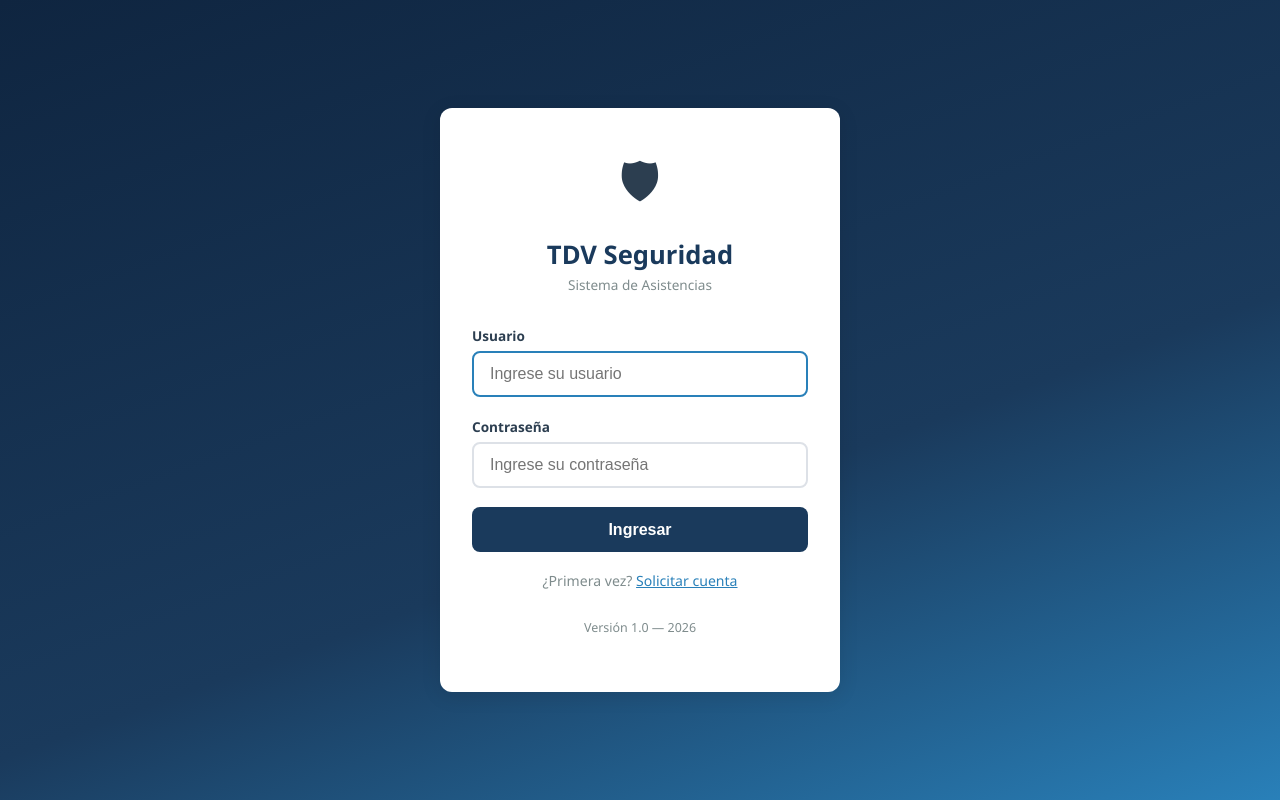
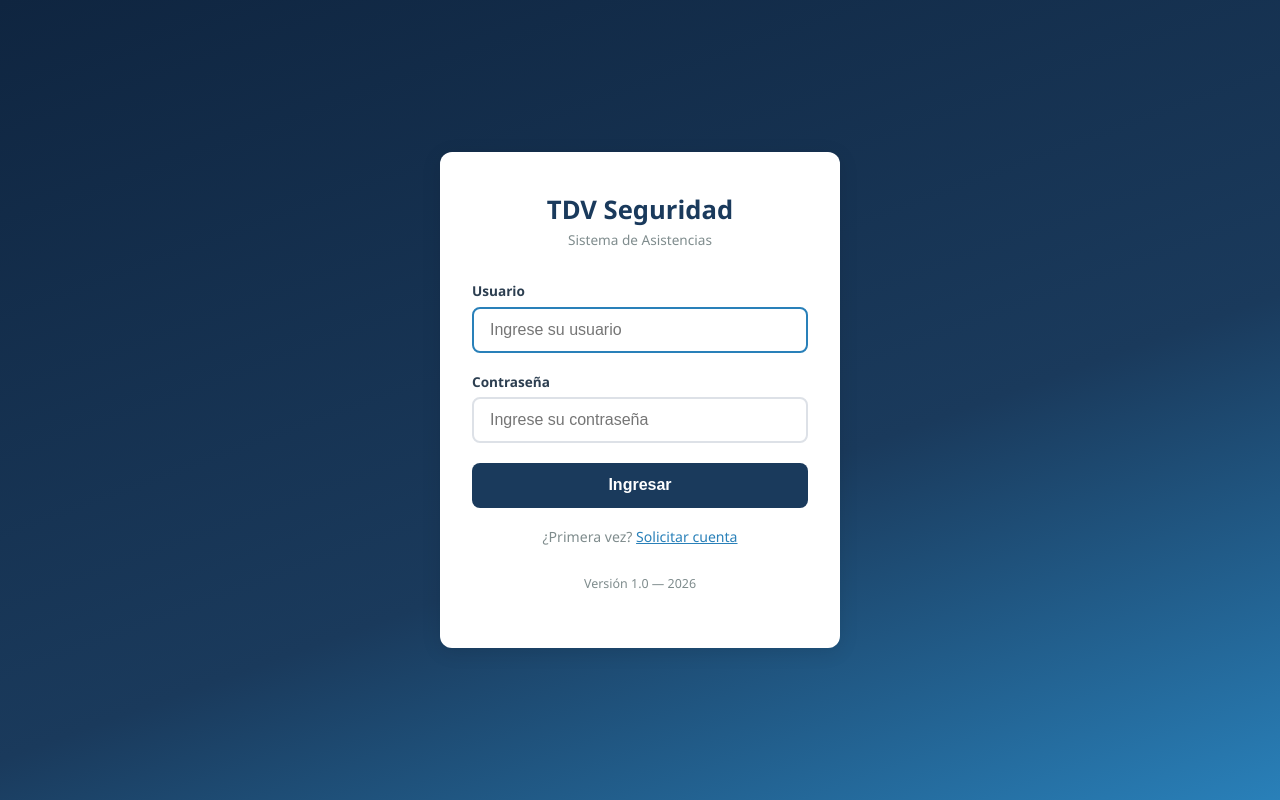
Before and after one commit to joaquinbuhid/tdv_presencias, a PHP site: page / in a window 1280 px wide. Run offline with PHP 8.4, Linux system fonts and the light colour scheme.

```diff
--- a/index.php
+++ b/index.php
@@ -22,7 +22,6 @@ if (isset($_SESSION['vigilador_id'])) {
     <div class="login-card">
 
         <div class="login-logo">
-            <span class="shield">&#x1F6E1;</span>
             <h1>TDV Seguridad</h1>
             <p>Sistema de Asistencias</p>
         </div>
```
